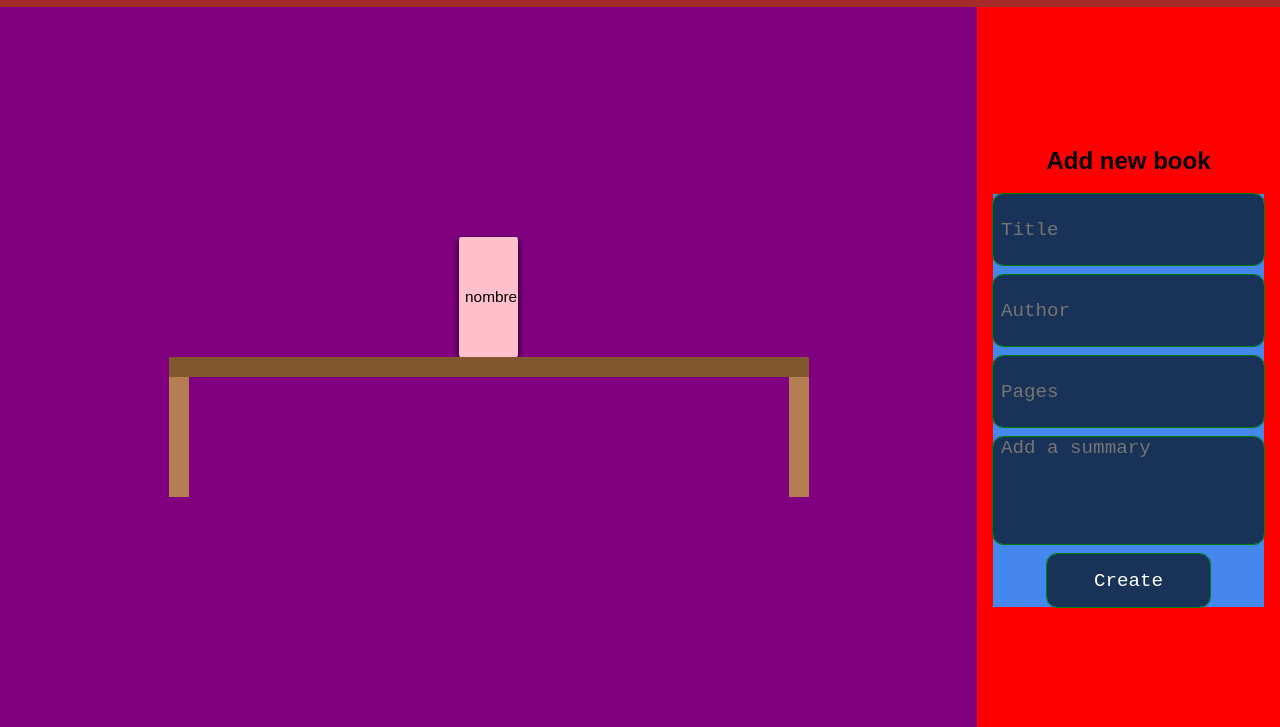
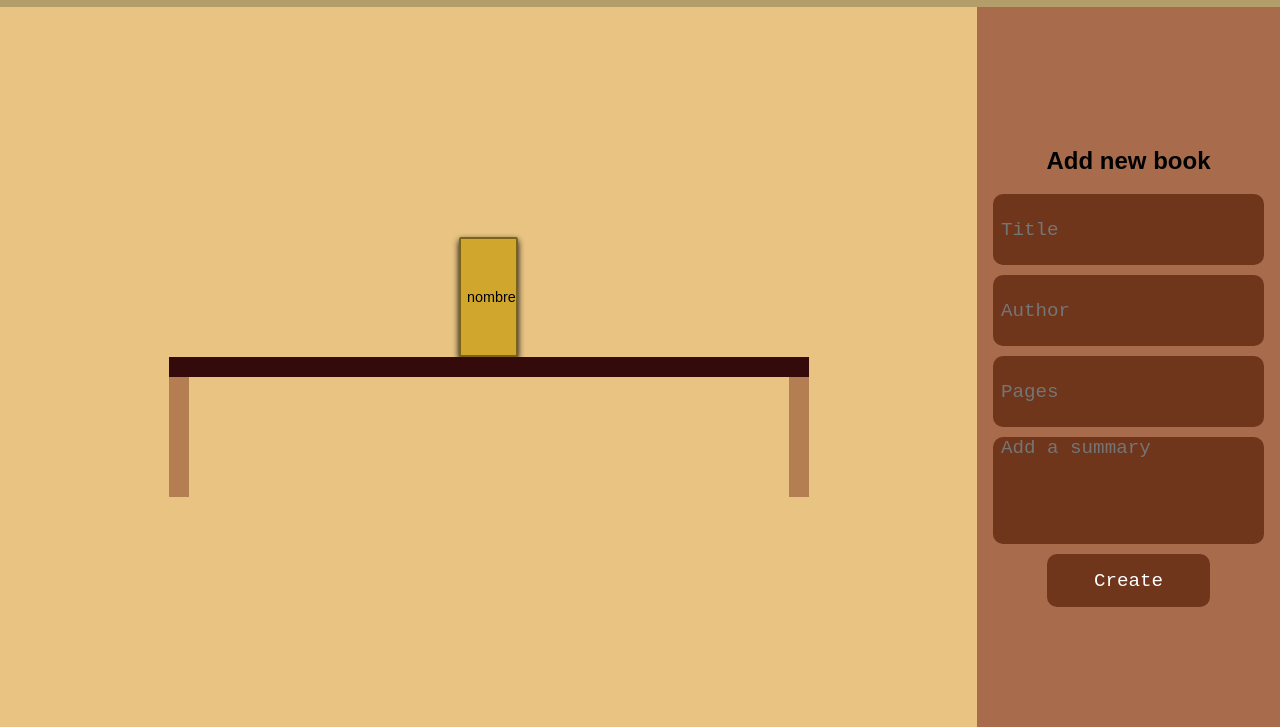
Before and after one commit to MoyyyL/Library.github.io, a plain HTML site: page index.html in a window 1280 px wide. Shown: the part 73-800 px from the top of the page. Drawn offline with Linux system fonts and the light colour scheme.

Commit message:
stylized

```diff
--- a/styles.css
+++ b/styles.css
@@ -5,7 +5,7 @@
 }
 
 body {
-    background-color: pink;
+    background-color: #e8c382;
     display: grid;
     grid-template-columns: repeat(5, 1fr);
     grid-template-rows: auto repeat(3, 1fr);
@@ -26,7 +26,7 @@ body {
     grid-area: header;
     display: flex;
     justify-content: center;
-    background-color: brown;
+    background-color: #b39d69;
 }
 
 /** LIBRERIA --------------------------------------------*/
@@ -36,7 +36,6 @@ body {
     display: flex;
     align-items: center;
     justify-content: center;
-    background-color: purple;
 }
 
 .mini__library {
@@ -54,7 +53,8 @@ body {
 }
 
 .book {
-    background-color: pink;
+    background-color: #d0a72c;
+    border: 2px solid #00000069;
     border-radius: 3%;
     height: 15dvh;
     width: 4.6vw;
@@ -64,11 +64,14 @@ body {
 .book button {
     width: 100%;
     height: 100%;
-    font-size: clamp(0.9rem, 1.2vw, 1.6rem);
+    font-size: clamp(0.9rem, 1.1vw, 1.6rem);
     background-color: transparent;
     border: none;
-    overlay: none;
-    outline: none;
+    margin: 0;
+}
+
+.book button:hover {
+    background-color: #00000008;
 }
 
 /*TABLE ------------------*/
@@ -82,7 +85,7 @@ body {
 .part-from-above {
     width: var(--above-width);
     height: var(--above-height);
-    background-color: #81572d;
+    background-color: #340a0b;
 }
 
 .leg1 {
@@ -107,7 +110,7 @@ body {
     flex-direction: column;
     align-items: center;
     justify-content: center;
-    background-color: red;
+    background-color: #a86b4c;
     padding: 1rem;
 }
 
@@ -118,15 +121,14 @@ body {
     gap: 10px;
     width: 100%;
     height: 60%;
-    background-color: #48e;
 }
 
 .new__book input, .new__book textarea {
     height: 20%;
     border-radius: 10px;
-    background-color: #000000a0;
+    background-color: #501700a0;
     border: transparent;
-    outline: 1px solid green;
+    outline: none;
     padding: 0 0.5rem;
     font-size: 1.2rem;
     color: white;
```
